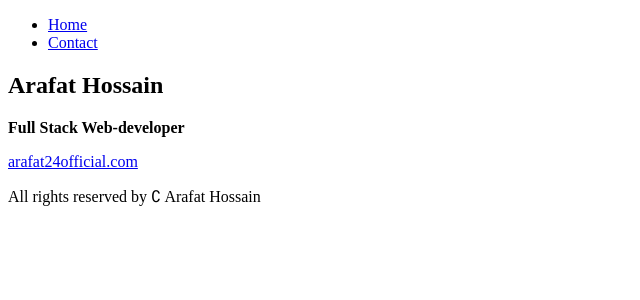
After one commit to arafatGithubCode/Complete-ejs-with-one-project, a Node server app: page /contact in a window 1280 px wide. The commit adds this page. Shown: the top 300 px of the page, without its empty margins (0-640 px from the left). Run offline with Node 20, Linux system fonts and the light colour scheme.

Commit message:
ejs layout systems

```diff
--- a/index.js
+++ b/index.js
@@ -11,6 +11,9 @@ const pLanguages = [];
 app.get("/", (req, res) => {
   res.render("index", { plName: pLanguages });
 });
+app.get("/contact", (req, res) => {
+  res.render("contact", {});
+});
 
 app.post("/", (req, res) => {
   const pLang = req.body.pLang;
--- /dev/null
+++ b/views/contact.ejs
@@ -0,0 +1,7 @@
+<%- include("layout/header") %>
+<main>
+  <h2>Arafat Hossain</h2>
+  <p><strong>Full Stack Web-developer</strong></p>
+  <a href="#">arafat24official.com</a>
+</main>
+<%- include("layout/footer") %>
--- /dev/null
+++ b/views/layout/footer.ejs
@@ -0,0 +1,5 @@
+<footer>
+  <p>All rights reserved by &comp; Arafat Hossain</p>
+</footer>
+</body>
+</html>
--- /dev/null
+++ b/views/layout/header.ejs
@@ -0,0 +1,18 @@
+<!DOCTYPE html>
+<html lang="en">
+  <head>
+    <meta charset="UTF-8" />
+    <meta name="viewport" content="width=device-width, initial-scale=1.0" />
+    <title>contact</title>
+  </head>
+  <body>
+    <header>
+      <nav>
+        <ul>
+          <li><a href="/">Home</a></li>
+          <li><a href="/contact">Contact</a></li>
+        </ul>
+      </nav>
+    </header>
+  </body>
+</html>
```
Also changed, not shown: views/index.ejs (+3 -23 lines).
